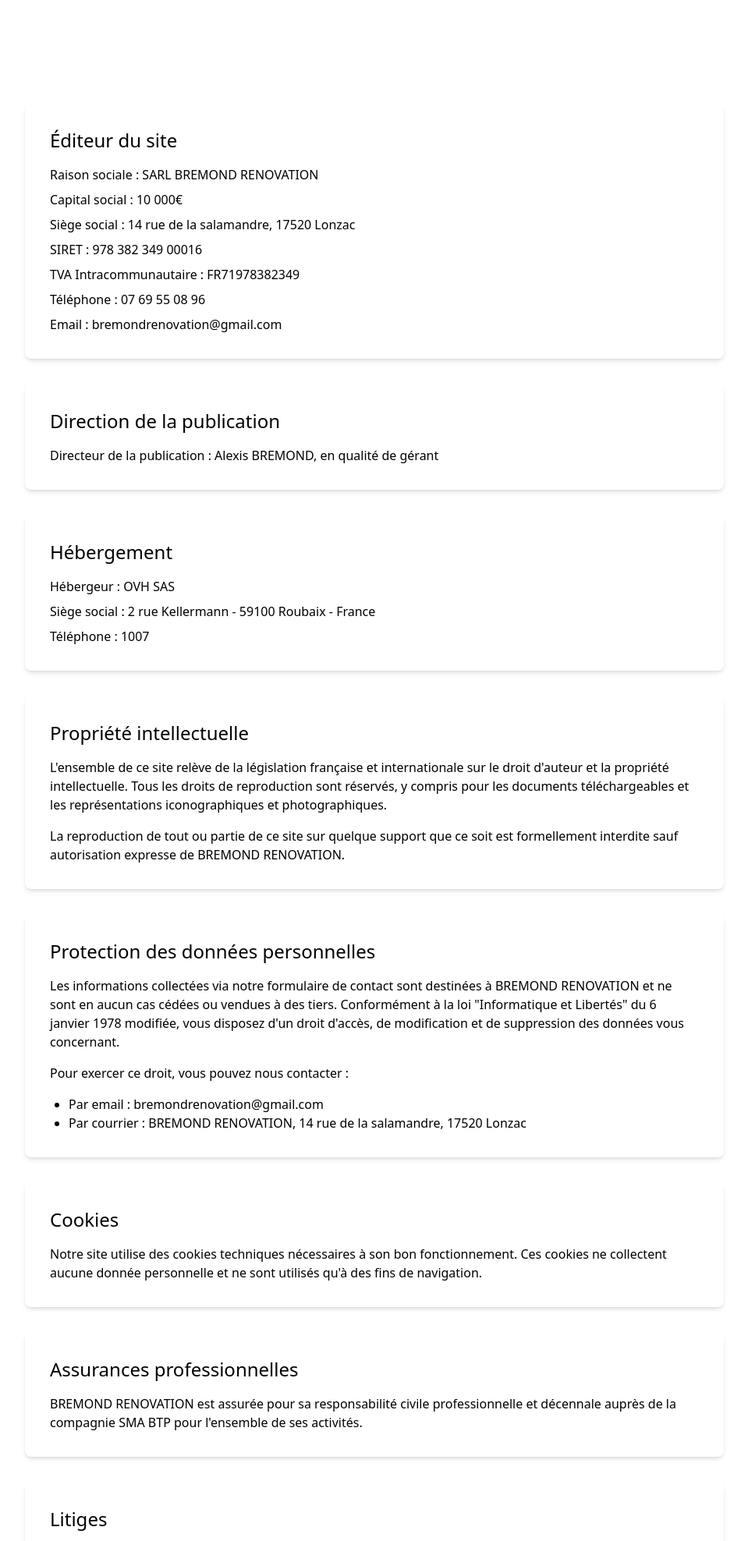
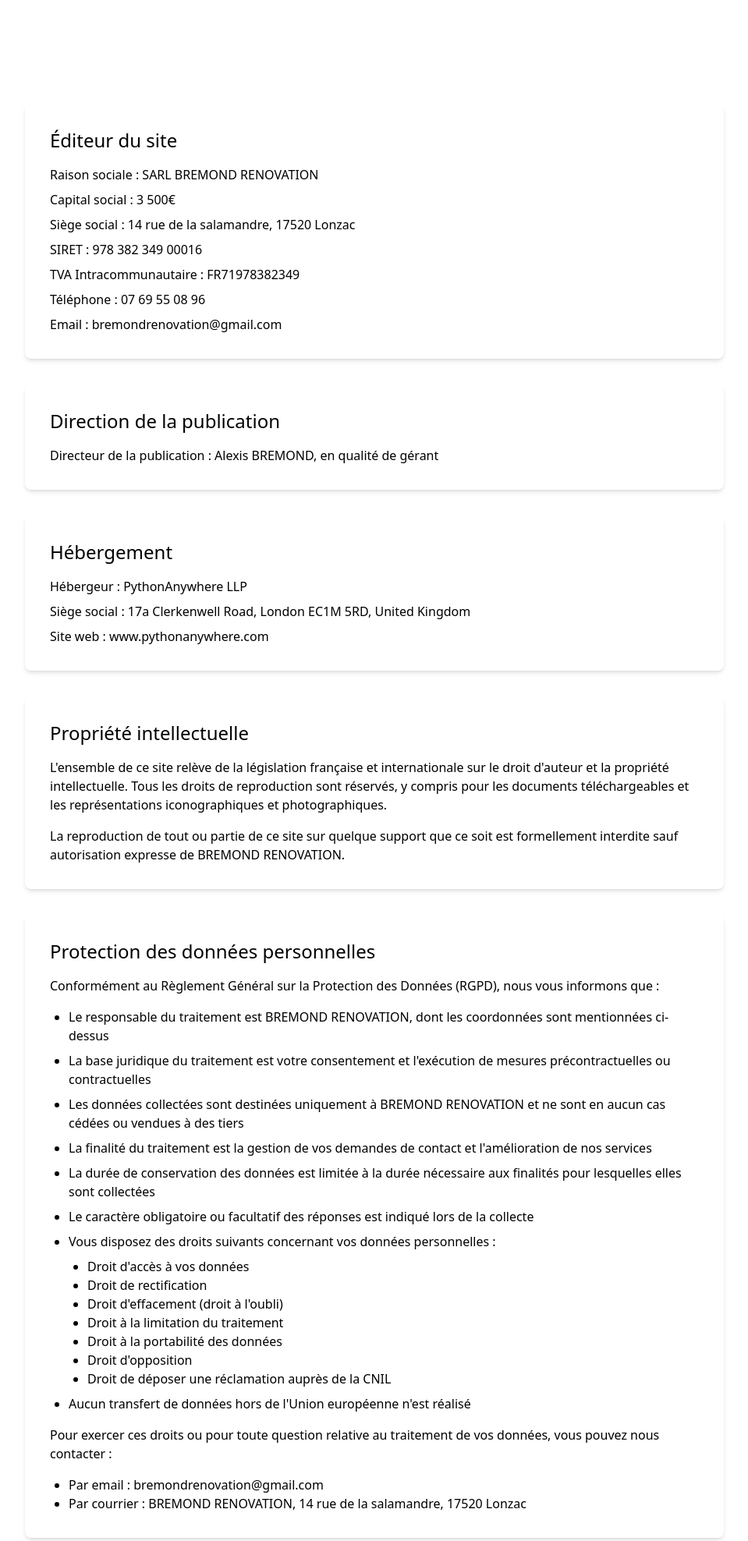
Before and after one commit to SuperGuirlande/bremond, a Django app: page /mentions-legales/ in a window 1280 px wide. Shown: the part 436-2412 px from the top of the page at 78% size, without its empty margins (160-1119 px from the left). Run offline with Django 4.2, Linux system fonts and the light colour scheme; style sheets or scripts are compiled from the project's sources; some libraries are stand-ins or nearby versions; some web fonts are replaced.

Commit message:
Premières modif aprèsdemande de Bremond Renovation - Mentions Légales + Footer + Boutons Accueil + Header Réalisation

```diff
--- a/project/main/templates/main/footer.html
+++ b/project/main/templates/main/footer.html
@@ -64,8 +64,7 @@
                     <a href="{% url 'services' %}#pierres-de-taille" class="hover:terre transition-colors duration-300">Pierres de Taille</a>
                     <a href="{% url 'services' %}#enduits" class="hover:terre transition-colors duration-300">Enduits à la Chaux</a>
                     <a href="{% url 'services' %}#couverture" class="hover:terre transition-colors duration-300">Couverture</a>
-                    <a href="{% url 'services' %}#renovation-interieure" class="hover:terre transition-colors duration-300">Rénovation Intérieure</a>
-                    <a href="{% url 'services' %}#renovation-exterieure" class="hover:terre transition-colors duration-300">Rénovation Extérieure</a>
+                    <a href="{% url 'services' %}#renovation-exterieure" class="hover:terre transition-colors duration-300">Rénovation Extérieure/Intérieure</a>
                 </nav>
             </div>
 
@@ -90,7 +89,7 @@
                             <path stroke-linecap="round" stroke-linejoin="round" d="M15 10.5a3 3 0 11-6 0 3 3 0 016 0z" />
                             <path stroke-linecap="round" stroke-linejoin="round" d="M19.5 10.5c0 7.142-7.5 11.25-7.5 11.25S4.5 17.642 4.5 10.5a7.5 7.5 0 1115 0z" />
                         </svg>
-                        17500 Lonzac
+                        17520 Lonzac
                     </a>
                 </div>
             </div>
--- a/project/main/templates/main/mentions.html
+++ b/project/main/templates/main/mentions.html
@@ -35,7 +35,7 @@
                     <h2 class="text-2xl granit playfair mb-4">Éditeur du site</h2>
                     <div class="raleway terre space-y-2">
                         <p><span class="font-medium">Raison sociale :</span> SARL BREMOND RENOVATION</p>
-                        <p><span class="font-medium">Capital social :</span> 10 000€</p>
+                        <p><span class="font-medium">Capital social :</span> 3 500€</p>
                         <p><span class="font-medium">Siège social :</span> 14 rue de la salamandre, 17520 Lonzac</p>
                         <p><span class="font-medium">SIRET :</span> 978 382 349 00016</p>
                         <p><span class="font-medium">TVA Intracommunautaire :</span> FR71978382349</p>
@@ -56,9 +56,9 @@
                 <div class="bg-pierre p-8 rounded-lg shadow-md">
                     <h2 class="text-2xl granit playfair mb-4">Hébergement</h2>
                     <div class="raleway terre space-y-2">
-                        <p><span class="font-medium">Hébergeur :</span> OVH SAS</p>
-                        <p><span class="font-medium">Siège social :</span> 2 rue Kellermann - 59100 Roubaix - France</p>
-                        <p><span class="font-medium">Téléphone :</span> 1007</p>
+                        <p><span class="font-medium">Hébergeur :</span> PythonAnywhere LLP</p>
+                        <p><span class="font-medium">Siège social :</span> 17a Clerkenwell Road, London EC1M 5RD, United Kingdom</p>
+                        <p><span class="font-medium">Site web :</span> www.pythonanywhere.com</p>
                     </div>
                 </div>
 
@@ -75,8 +75,28 @@
                 <div class="bg-pierre p-8 rounded-lg shadow-md">
                     <h2 class="text-2xl granit playfair mb-4">Protection des données personnelles</h2>
                     <div class="raleway terre space-y-4">
-                        <p>Les informations collectées via notre formulaire de contact sont destinées à BREMOND RENOVATION et ne sont en aucun cas cédées ou vendues à des tiers. Conformément à la loi "Informatique et Libertés" du 6 janvier 1978 modifiée, vous disposez d'un droit d'accès, de modification et de suppression des données vous concernant.</p>
-                        <p>Pour exercer ce droit, vous pouvez nous contacter :</p>
+                        <p>Conformément au Règlement Général sur la Protection des Données (RGPD), nous vous informons que :</p>
+                        <ul class="list-disc pl-6 space-y-2">
+                            <li>Le responsable du traitement est BREMOND RENOVATION, dont les coordonnées sont mentionnées ci-dessus</li>
+                            <li>La base juridique du traitement est votre consentement et l'exécution de mesures précontractuelles ou contractuelles</li>
+                            <li>Les données collectées sont destinées uniquement à BREMOND RENOVATION et ne sont en aucun cas cédées ou vendues à des tiers</li>
+                            <li>La finalité du traitement est la gestion de vos demandes de contact et l'amélioration de nos services</li>
+                            <li>La durée de conservation des données est limitée à la durée nécessaire aux finalités pour lesquelles elles sont collectées</li>
+                            <li>Le caractère obligatoire ou facultatif des réponses est indiqué lors de la collecte</li>
+                            <li>Vous disposez des droits suivants concernant vos données personnelles :
+                                <ul class="list-disc pl-6 mt-2">
+                                    <li>Droit d'accès à vos données</li>
+                                    <li>Droit de rectification</li>
+                                    <li>Droit d'effacement (droit à l'oubli)</li>
+                                    <li>Droit à la limitation du traitement</li>
+                                    <li>Droit à la portabilité des données</li>
+                                    <li>Droit d'opposition</li>
+                                    <li>Droit de déposer une réclamation auprès de la CNIL</li>
+                                </ul>
+                            </li>
+                            <li>Aucun transfert de données hors de l'Union européenne n'est réalisé</li>
+                        </ul>
+                        <p>Pour exercer ces droits ou pour toute question relative au traitement de vos données, vous pouvez nous contacter :</p>
                         <ul class="list-disc pl-6">
                             <li>Par email : bremondrenovation@gmail.com</li>
                             <li>Par courrier : BREMOND RENOVATION, 14 rue de la salamandre, 17520 Lonzac</li>
@@ -96,7 +116,7 @@
                 <div class="bg-pierre p-8 rounded-lg shadow-md">
                     <h2 class="text-2xl granit playfair mb-4">Assurances professionnelles</h2>
                     <div class="raleway terre space-y-4">
-                        <p>BREMOND RENOVATION est assurée pour sa responsabilité civile professionnelle et décennale auprès de la compagnie SMA BTP pour l'ensemble de ses activités.</p>
+                        <p>BREMOND RENOVATION est assurée pour sa responsabilité civile professionnelle et décennale auprès de GROUPAMA - 30 rue Agrippa d'Aubigne - 17520 ARHIAC - Référence du contrat : 059807410007</p>
                     </div>
                 </div>
 
```
Also changed, not shown: project/main/templates/main/index.html (+6 -6 lines), project/main/templates/main/realisations.html (+3 -22 lines), 1 other file.
